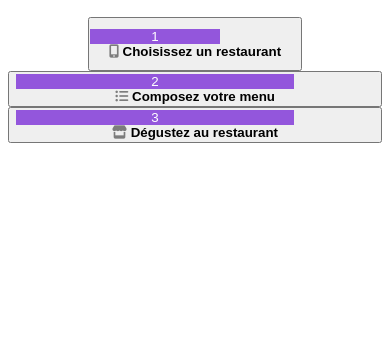
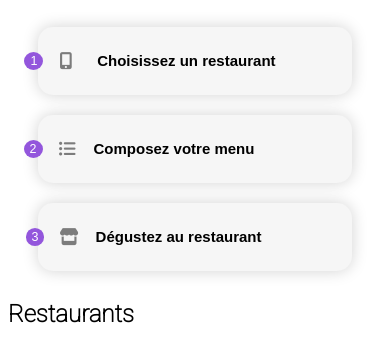
Before and after one commit to oceaneruitenburg/OceaneRuitenburg_3_04102021, a plain HTML site: page index.html in a window 390 px wide. Shown: the part 412-774 px from the top of the page. Drawn offline with Linux system fonts and the light colour scheme; a web font is replaced by a local one.

Commit message:
update 13 h 12

```diff
--- a/index.html
+++ b/index.html
@@ -34,11 +34,11 @@
         <div class="bloc1_icone">
           <i class="fas fa-map-marker-alt"></i>
         </div>
-        <strong><p>Paris, Belleville</p></strong>
+        <p><strong>Paris, Belleville</strong></p>
       </div>
       <div class="bloc1_pres">
         <div class="bloc1_pres1">
-          <strong><h2>Réservez le menu qui vous convient</h2></strong>
+          <h2><strong>Réservez le menu qui vous convient</strong></h2>
         </div>
         <div class="bloc1_pres2">
           <p>
@@ -46,33 +46,53 @@
           </p>
         </div>
 
-        <button class="bloc1_button">Explorer nos restaurants</button>
+        <button class="bloc1_button" type="button">Explorer nos restaurants</button>
       </div>
+    </header>
+    <!--Première section "Fonctionnement" MOBILE-->
 
-<!--PREMIERE SECTION MOBILE-->
-
-      <div class="bloc2_fonct">
+    <div class="bloc2">
       <h2>Fonctionnement</h2>
       <div class="bloc2_buttons">
-              <button class="bloc2_button1">
-                  <div class="numbers">1</div>
-                  <i class="fas fa-mobile-alt bloc2_buttonicon"></i>
+        <button class="bloc2_button">
+          <div class="numbers_1">1</div>
+          <i class="fas fa-mobile-alt bloc2_buttonicon1"></i>
           <strong>Choisissez un restaurant</strong>
         </button>
-              <button class="bloc2_button2">
-                 <div class="numbers">2</div>
-                  <i class="fas fa-list-ul bloc2_buttonicon"></i>
+        <button class="bloc2_button">
+          <div class="numbers_2">2</div>
+          <i class="fas fa-list-ul bloc2_buttonicon2"></i>
           <strong>Composez votre menu</strong>
         </button>
-              <button class="bloc2_button3">
-                 <div class="numbers">3</div>
-                 <i class="fas fa-store bloc2_buttonicon"></i>
+        <button class="bloc2_button">
+          <div class="numbers_3">3</div>
+          <i class="fas fa-store bloc2_buttonicon3"></i>
           <strong>Dégustez au restaurant</strong>
         </button>
       </div>
     </div>
 
+    <!--Deuxième section "restaurants" MOBILE-->
+     <div class="bloc3">
+         <h2>Restaurants</h2>
+          <div class="bloc3_cartes">
+              <article class="bloc3_carte">
+                  <a href="#">
 
-    </header>
+                  </a>
+
+              </article>
+          </div>
+     </div>
+
+
+
+
+
+
+
+
+
+
   </body>
 </html>
--- a/style.scss
+++ b/style.scss
@@ -3,7 +3,7 @@ body {
 
 }
 /* Extra small devices (phones, 600px and down) */
-@media only screen and (max-width: 600px) {
+@media only screen and (max-width: 740px) {
 /*HEADER MOBILE*/
 .bloc1_heading {
     display: flex;
@@ -33,7 +33,7 @@ body {
         font-size: 16px;
         padding-left: 60px;
         padding-right: 60px;
-        font-weight: bold;
+        font-weight: bolder;
     }
     .bloc1_pres2 {
         font-size: 20px;
@@ -50,23 +50,76 @@ body {
         border: none;
         padding: 10px 0 10px 0;
         margin-bottom: 30px;
+        .bloc1_button:hover {
+            /*inserer qqch ici ?*/
+        }
     }
+}
+.bloc2 h2 {
+    font-weight: bolder;
 }
 .bloc2_buttons {
     display: flex;
     flex-direction: column;
-    background: color #f6f6f6;
-    .numbers {
+    .numbers_1 {
         background-color: #9356DC;
         color: white;
-        margin-right: 80px;
+        border-radius: 100%;
+        padding: 2px 6px 2px 6px;
+        margin-left: -90px;
+        margin-right: 6px;
+        font-size: 12.5px;
     }
-    .bloc2_buttonicon {
+    .numbers_2 {
+        background-color: #9356DC;
+        color: white;
+        border-radius: 100%;
+        padding: 2px 6px 2px 6px;
+        margin-left: -112px;
+        margin-right: 6px;
+        font-size: 12.5px;
+    }
+    .numbers_3 {
+        background-color: #9356DC;
+        color: white;
+        border-radius: 100%;
+        padding: 2px 6px 2px 6px;
+        margin-left: -103px;
+        font-size: 12.5px;
+    }
+    .bloc2_button {
+        padding: 25px 0px 25px 0px;
+        margin: 10px 30px 10px 30px;
+        display: flex;
+        font-size: 15px;
+        flex-direction: row;
+        justify-content: center;
+        border: none;
+        border-radius: 15px;
+        background-color: #F6F6F6;
+        box-shadow: 0 0 16px #0000002e
+    }
+    .bloc2_button:hover {
+        background-color: #F5EDFF;
+    }
+
+    .bloc2_buttonicon1 {
         color: #7C7C7C;
+        margin-right: 10px;
+        padding: 0 15px 0 10px;
+        font-size: 17px;
     }
-    .bloc2_button1 {
-        padding: 10px 0 10px 0;
-        margin: 0 80px 0 80px;
+    .bloc2_buttonicon2 {
+        color: #7C7C7C;
+        margin-right: 10px;
+        padding: 0 8px 0 10px;
+        font-size: 17px;
+    }
+    .bloc2_buttonicon3 {
+        color: #7C7C7C;
+        margin-right: 2px;
+        padding: 0 15px 0 15px;
+        font-size: 17px;
     }
 }
 
```
Also changed, not shown: style.css, 1 other file. Lines whose indentation alone changed are shown as unchanged.
